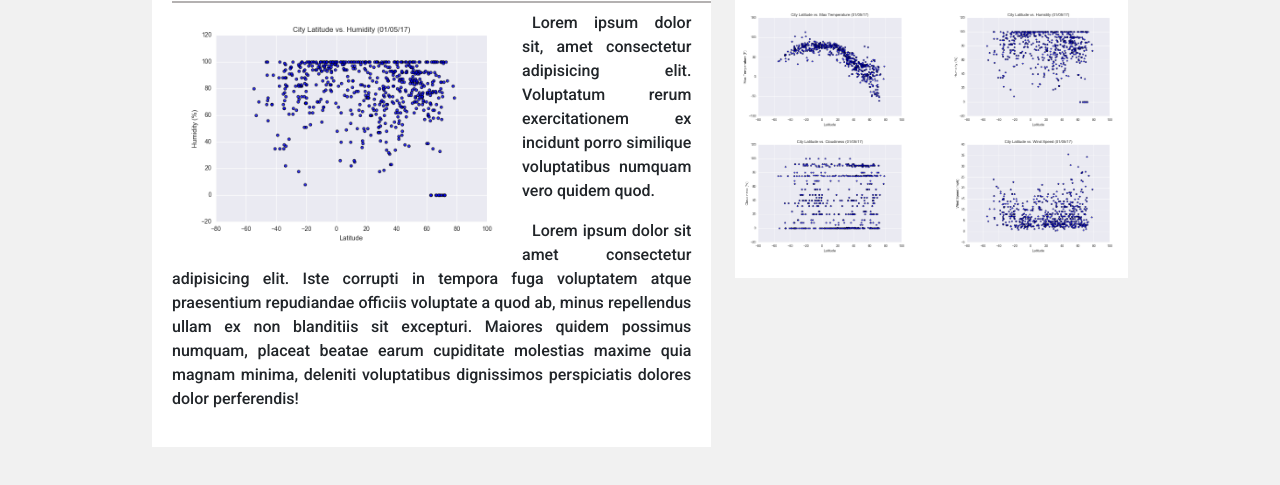
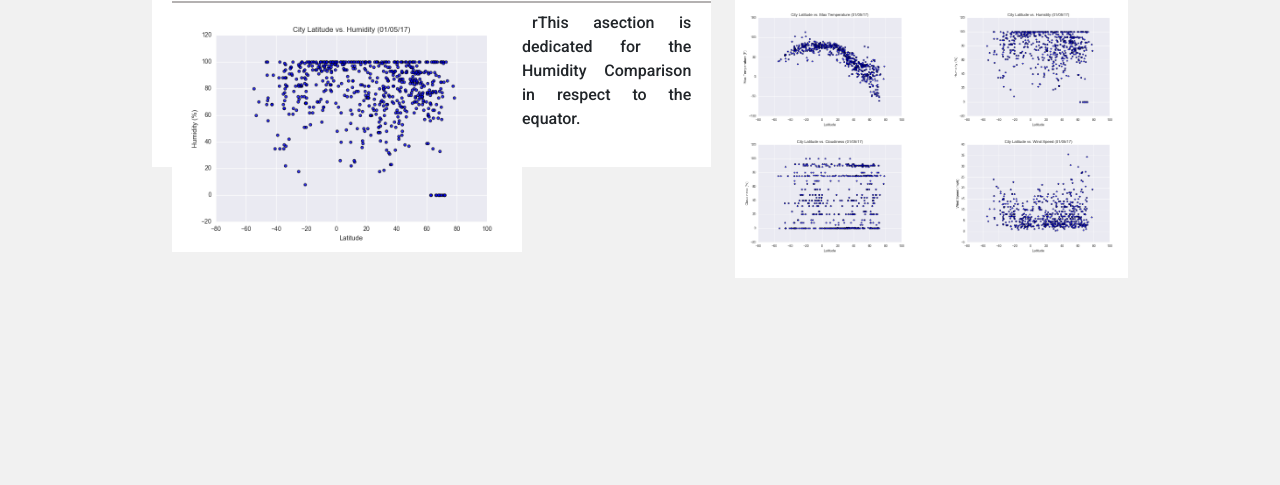
Before and after one commit to ijcm122/Web-Design-Challenge, a plain HTML site: page humidity.html in a window 1280 px wide. Shown: the part 161-646 px from the top of the page. Drawn offline with nearby package versions, Linux system fonts and the light colour scheme.

Commit message:
Update humidity.html

```diff
--- a/humidity.html
+++ b/humidity.html
@@ -57,8 +57,8 @@
                         <div class="container-summary">
                             <h1 class="title">Humidity</h1>
                             <img class="img-fluid" src="Resources\assets\images\Fig2.png" alt="fig 1">
-                            <p>Lorem ipsum dolor sit, amet consectetur adipisicing elit. Voluptatum rerum exercitationem ex incidunt porro similique voluptatibus numquam vero quidem quod.</p>
-                            <p>Lorem ipsum dolor sit amet consectetur adipisicing elit. Iste corrupti in tempora fuga voluptatem atque praesentium repudiandae officiis voluptate a quod ab, minus repellendus ullam ex non blanditiis sit excepturi. Maiores quidem possimus numquam, placeat beatae earum cupiditate molestias maxime quia magnam minima, deleniti voluptatibus dignissimos perspiciatis dolores dolor perferendis!</p>
+                            <p>rThis asection is dedicated for the Humidity Comparison in respect to the equator.</p>
+                            <p></p>
                         </div>
                     </div>
                     <div class="col-12 col-sm-5" text-center>
```
